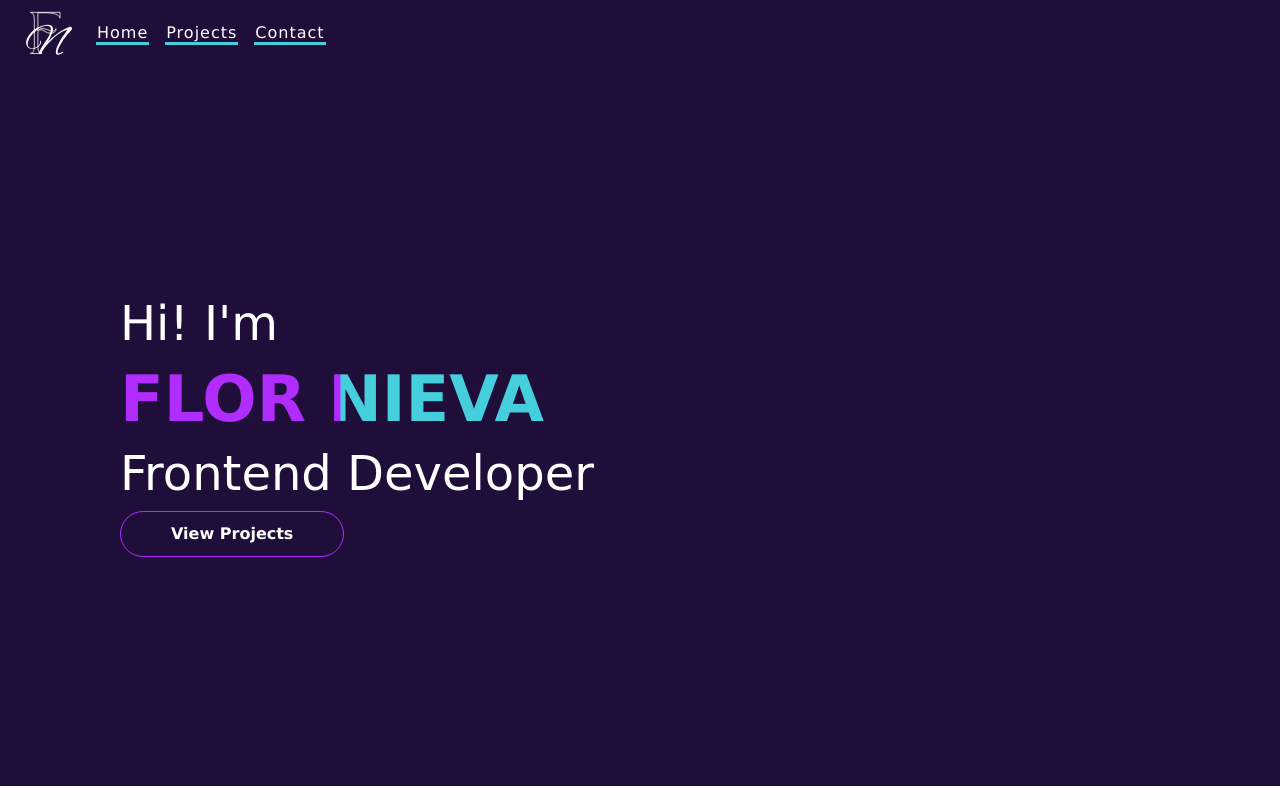
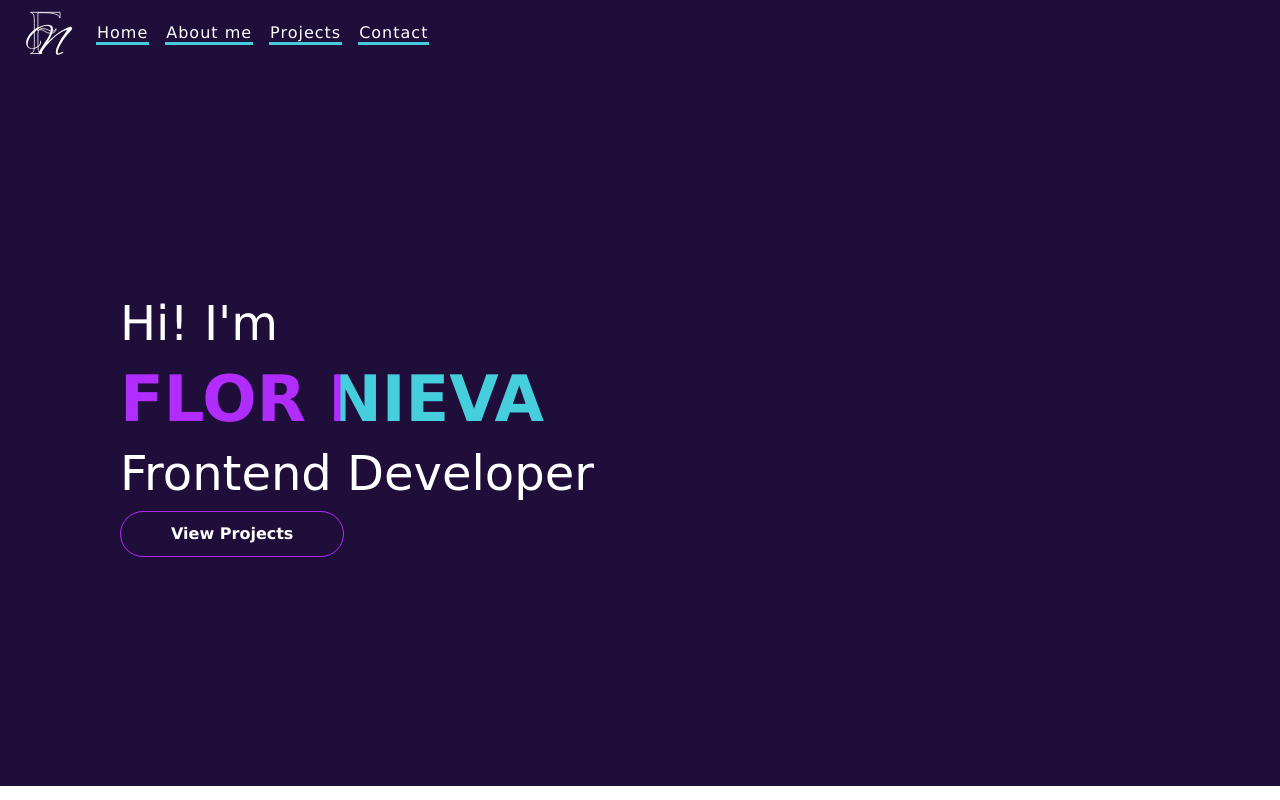
Before and after one commit to FlorenciaNieva/Portfolio-2, a React (Vite) app: page / in a window 1280 px wide. Built offline with nearby package versions, Linux system fonts and the light colour scheme; no server answers.

Commit message:
Agrego link About me al navbar

```diff
--- a/src/components/Header/Header.jsx
+++ b/src/components/Header/Header.jsx
@@ -23,6 +23,11 @@ export default function Header() {
               </Link>
             </Nav.Link>
             <Nav.Link>
+              <Link to="/about-me" className="link">
+                About me
+              </Link>
+            </Nav.Link>
+            <Nav.Link>
               <Link to="/projects" className="link">
                 Projects
               </Link>
```
